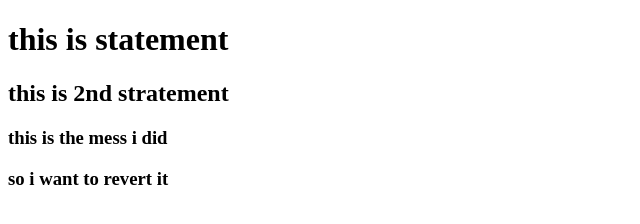
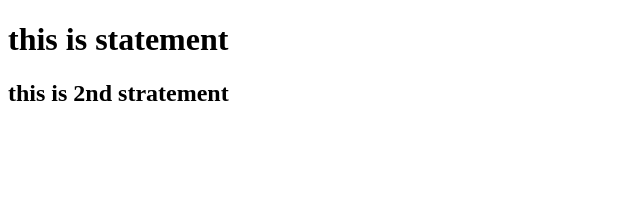
Before and after one commit to Rajulmtn/revert, a plain HTML site: page revert/index.html in a window 1280 px wide. Shown: the whole page, without its empty margins (0-640 px from the left). Drawn offline with Linux system fonts and the light colour scheme.

Commit message:
Revert "final file pushed"
This reverts commit bf92a7963dfbd3dad58f3bf77c0a580fec525a89.

```diff
--- a/revert/index.html
+++ b/revert/index.html
@@ -11,9 +11,6 @@
     <h1>this is statement</h1>
     <h2>this is 2nd stratement</h2>
 
-    <h3>this is the mess i did</h3>
-    <h3>so i want to revert it</h3>
-
 
 
 
```
